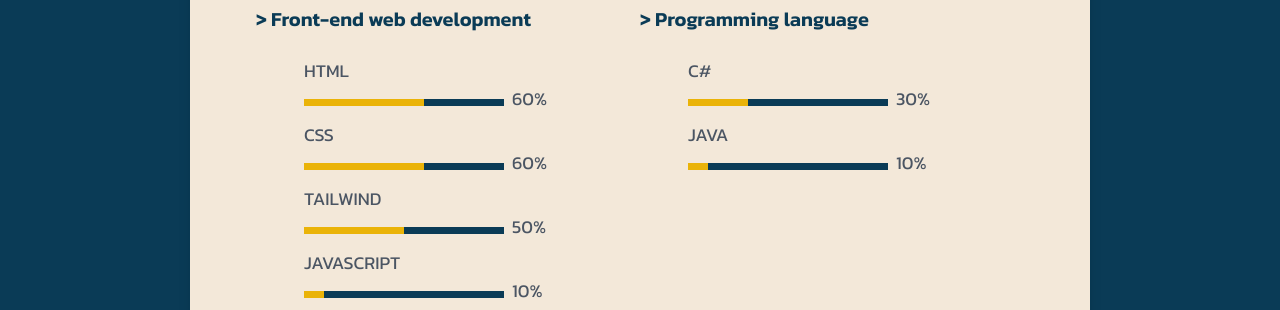
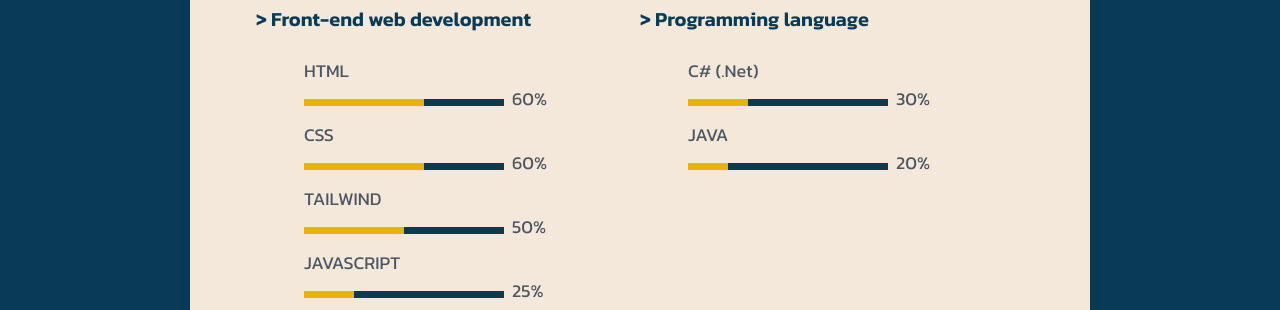
Before and after one commit to Bunsinhh/MyPortfolio, a plain HTML site: page about.html in a window 1280 px wide. Shown: the part 592-902 px from the top of the page. Drawn offline with nearby package versions, Linux system fonts and the light colour scheme.

Commit message:
imgAndAbout

```diff
--- a/about.html
+++ b/about.html
@@ -150,9 +150,9 @@
                         JAVASCRIPT
                       </div>
                       <div class="flex items-center">
-                        <div class="bg-yellow-500 w-[20px] sm:h-[7px] h-[5px]"></div>
-                        <div class="bg-[#0a3b56] w-[180px] sm:h-[7px] h-[5px]"></div>
-                        <div class="sm:text-lg text-[16px] text-gray-600 ml-2 mb-2">10%</div>
+                        <div class="bg-yellow-500 w-[50px] sm:h-[7px] h-[5px]"></div>
+                        <div class="bg-[#0a3b56] w-[150px] sm:h-[7px] h-[5px]"></div>
+                        <div class="sm:text-lg text-[16px] text-gray-600 ml-2 mb-2">25%</div>
                       </div>
                     </div>
 
@@ -173,7 +173,7 @@
                       > Programming language
                     </h4>
                     <div class="flex flex-col justify-center w-full px-12">
-                      <div class="text-sm sm:text-lg text-gray-600">C#</div>
+                      <div class="text-sm sm:text-lg text-gray-600">C# (.Net)</div>
                       <div class="flex items-center">
                         <div class="bg-yellow-500 w-[60px] sm:h-[7px] h-[5px]"></div>
                         <div class="bg-[#0a3b56] w-[140px] sm:h-[7px] h-[5px]"></div>
@@ -184,9 +184,9 @@
                     <div class="flex flex-col justify-center w-full px-12">
                       <div class="text-sm sm:text-lg text-gray-600">JAVA</div>
                       <div class="flex items-center">
-                        <div class="bg-yellow-500 w-[20px] sm:h-[7px] h-[5px]"></div>
-                        <div class="bg-[#0a3b56] w-[180px] sm:h-[7px] h-[5px]"></div>
-                        <div class="sm:text-lg text-[16px] text-gray-600 ml-2 mb-2">10%</div>
+                        <div class="bg-yellow-500 w-[40px] sm:h-[7px] h-[5px]"></div>
+                        <div class="bg-[#0a3b56] w-[160px] sm:h-[7px] h-[5px]"></div>
+                        <div class="sm:text-lg text-[16px] text-gray-600 ml-2 mb-2">20%</div>
                       </div>
                     </div>
                   </div>
```
Also changed, not shown: index.html (+6 -1 lines), IMG/bs1.webp (added).
